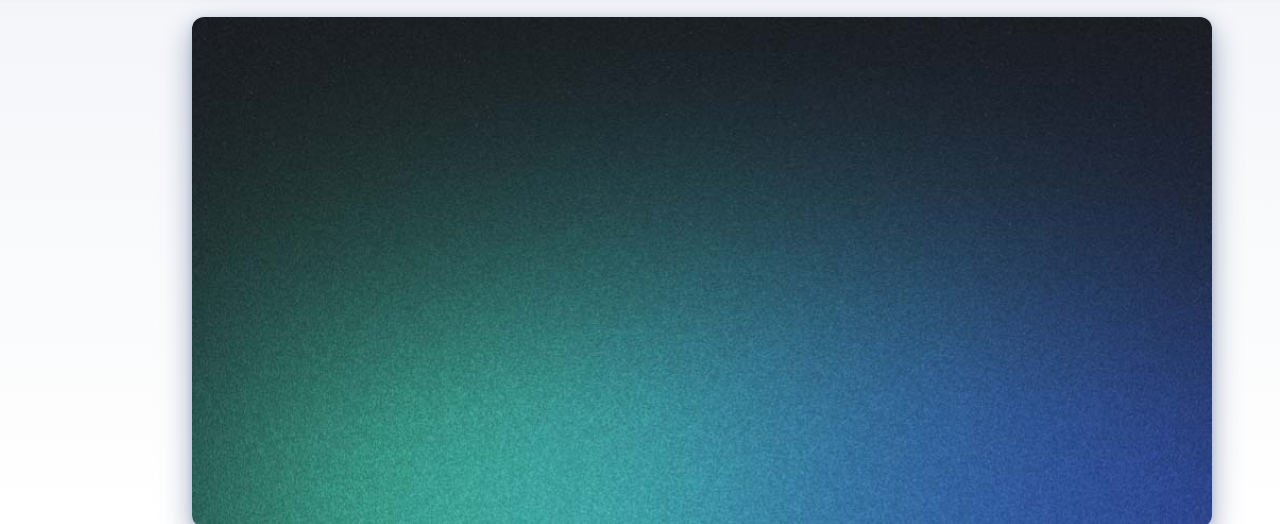
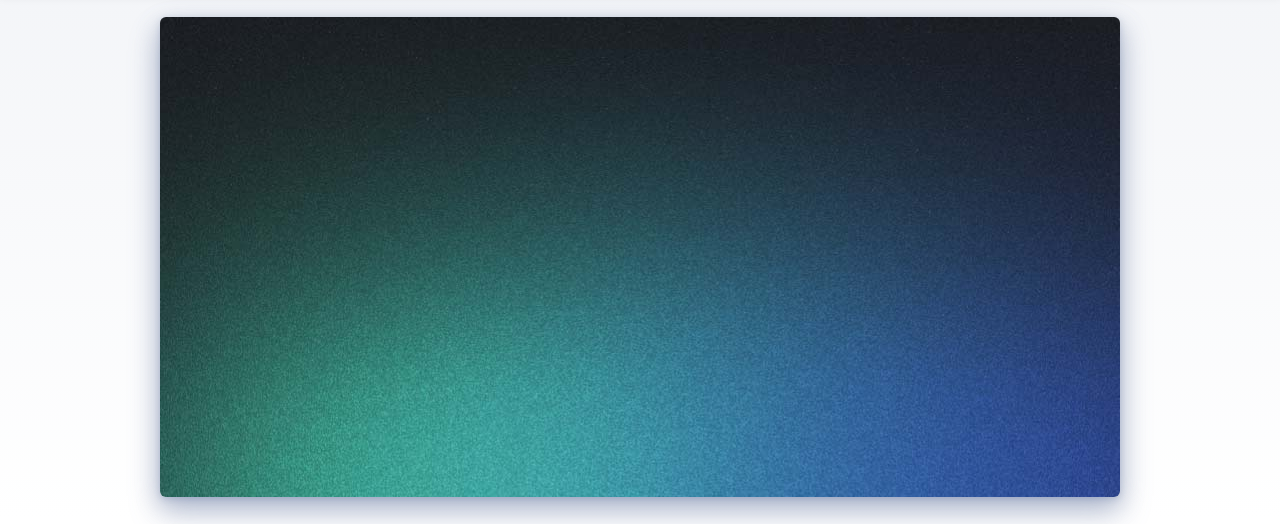
Before and after one commit to coplanetary/ana, an Astro site: page / in a window 1280 px wide. Shown: the part 81-605 px from the top of the page. Built offline with nearby package versions, Linux system fonts and the light colour scheme; Astro itself is replaced by a stand-in of ours.

```diff
--- a/src/pages/index.astro
+++ b/src/pages/index.astro
@@ -14,13 +14,15 @@
     <style>
 			.hero-image {
 				width: 100%;
+        display: flex;
+        place-content: center;
 			}
 			.hero-image img {
-				display: block;
+        flex-flow: row;
+        flex-basis: content;
 				margin-top: 20px;
-        margin-bottom: 0;
-        margin-left: 15vw;
-				border-radius: 12px;
+        margin-bottom: -30px;
+				border-radius: 6px;
 				box-shadow: var(--box-shadow);
 			}
 			.prose {
@@ -36,7 +38,7 @@
     <Header />
     <article>
       <div class="hero-image">
-        {heroImage && <img width={1020} height={510} src={heroImage} alt="" />}
+        {heroImage && <img width={540} height={510} src={heroImage} alt="" />}
       </div>
     </article>
     <main>
```
